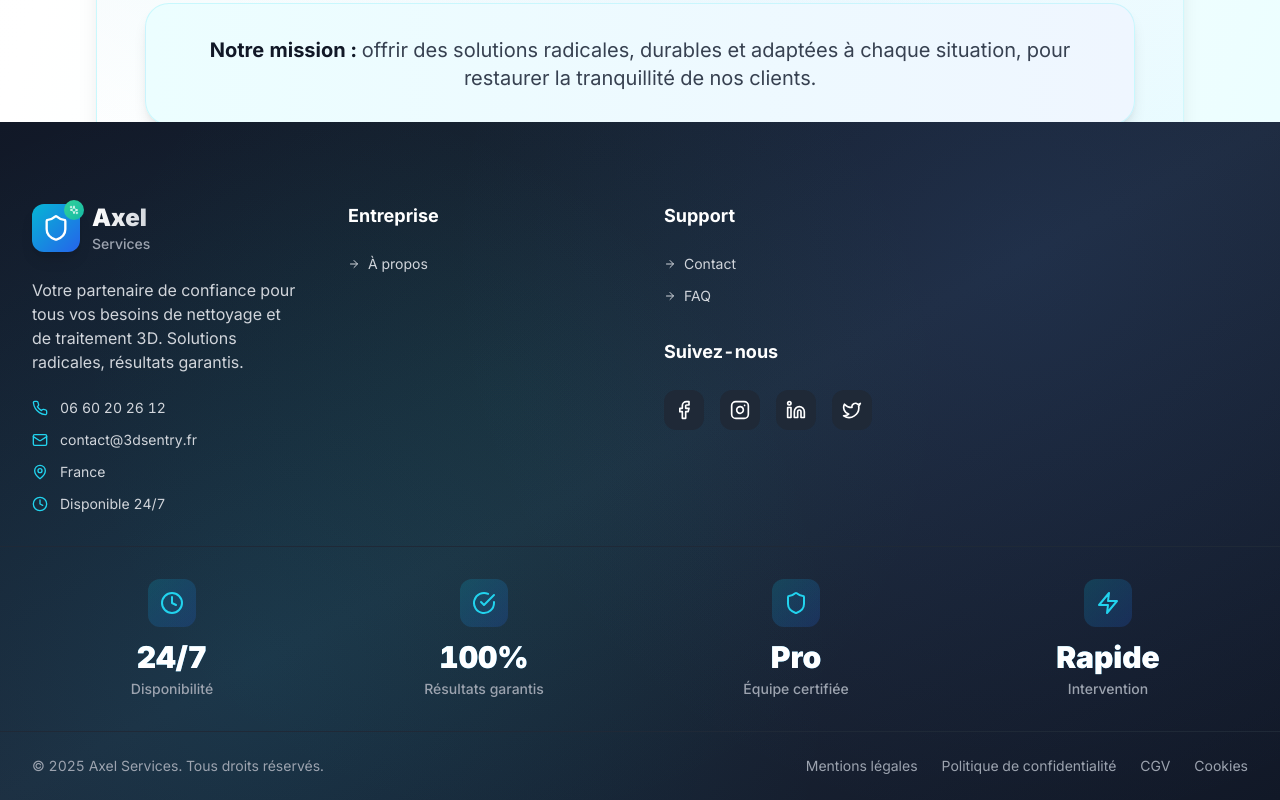
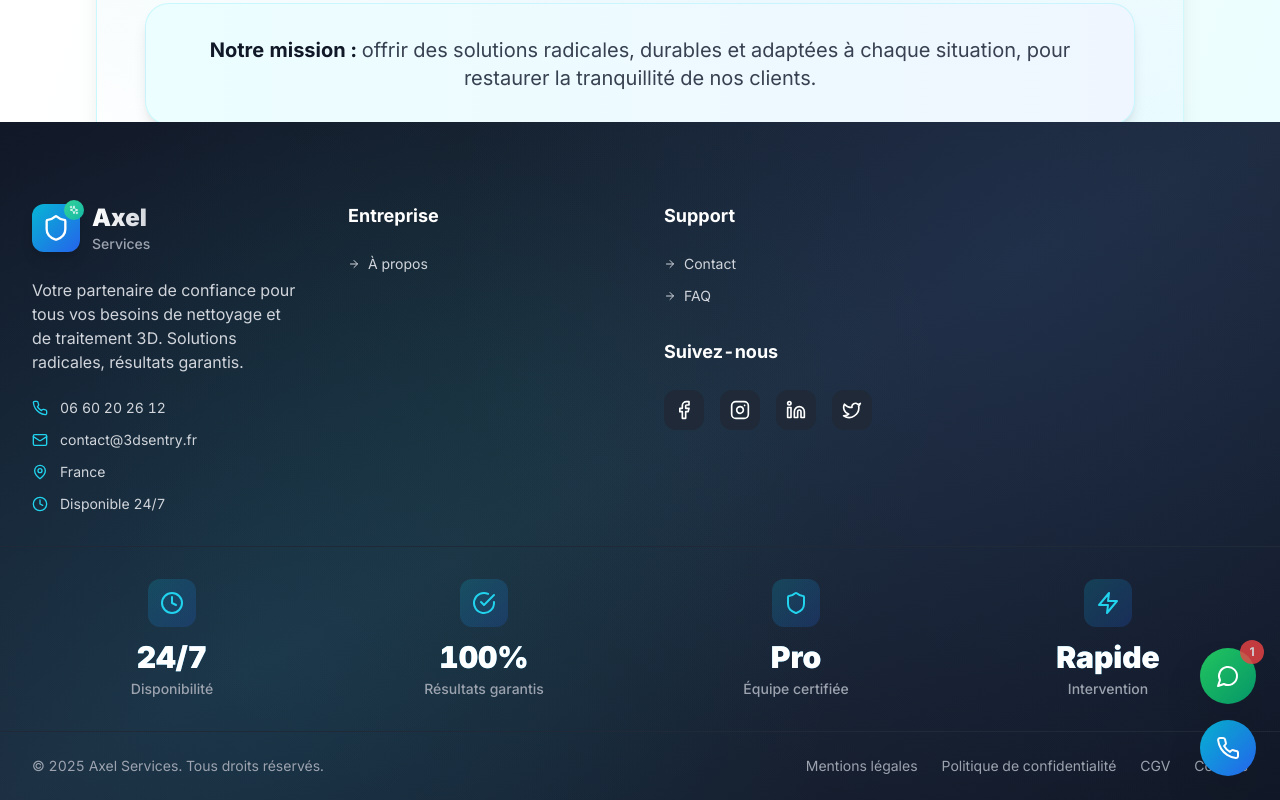
Before and after one commit to annis94/Axel-Service, a React (Vite) app: page /#/ in a window 1280 px wide. Shown: the part 3954-4754 px from the top of the page. Built offline with nearby package versions, Linux system fonts and the light colour scheme.

Commit message:
Fix: Boutons flottants toujours visibles - version simplifiée

```diff
--- a/src/components/FloatingCTA.tsx
+++ b/src/components/FloatingCTA.tsx
@@ -1,27 +1,16 @@
 import React, { useState, useEffect } from 'react';
 import { motion, AnimatePresence } from 'framer-motion';
-import { Phone, MessageCircle, X, ArrowUp } from 'lucide-react';
+import { Phone, MessageCircle, ArrowUp } from 'lucide-react';
 import { smoothScrollTo } from '@/utils/mobileOptimization';
 
 const FloatingCTA = () => {
-  const [isVisible, setIsVisible] = useState(false);
   const [showScrollTop, setShowScrollTop] = useState(false);
 
   useEffect(() => {
     const handleScroll = () => {
       const scrollY = window.scrollY;
-
-      // Afficher les boutons après 100px de scroll (très tôt)
-      const shouldBeVisible = scrollY > 100;
-      setIsVisible(shouldBeVisible);
       setShowScrollTop(scrollY > 500);
-
-      // Debug
-      console.log('Scroll Y:', scrollY, 'Visible:', shouldBeVisible);
     };
-
-    // Vérifier la position initiale
-    handleScroll();
 
     window.addEventListener('scroll', handleScroll);
     return () => window.removeEventListener('scroll', handleScroll);
@@ -32,7 +21,7 @@ const FloatingCTA = () => {
   };
 
   const handleCall = () => {
-    window.location.href = 'tel:0700000000';
+    window.location.href = 'tel:0660202612';
   };
 
   const handleWhatsApp = () => {
@@ -40,20 +29,17 @@ const FloatingCTA = () => {
   };
 
   return (
-    <AnimatePresence>
-      {isVisible && (
-        <div className="fixed bottom-6 right-6 z-50 space-y-4" style={{ zIndex: 9999 }}>
+    <div className="fixed bottom-6 right-6 z-[9999] space-y-4">
 
       {/* Bouton WhatsApp */}
       <motion.button
         initial={{ scale: 0, opacity: 0 }}
         animate={{ scale: 1, opacity: 1 }}
-            exit={{ scale: 0, opacity: 0 }}
         transition={{ duration: 0.3, delay: 0.1 }}
         whileHover={{ scale: 1.1, y: -2 }}
         whileTap={{ scale: 0.95 }}
         onClick={handleWhatsApp}
-            className="w-14 h-14 bg-gradient-to-br from-green-500 to-emerald-600 text-white rounded-full shadow-2xl hover:shadow-3xl transition-all duration-300 flex items-center justify-center group"
+        className="w-14 h-14 bg-gradient-to-br from-green-500 to-emerald-600 text-white rounded-full shadow-2xl hover:shadow-3xl transition-all duration-300 flex items-center justify-center group relative"
       >
         <MessageCircle className="w-6 h-6 group-hover:scale-110 transition-transform duration-300" />
         <div className="absolute -top-2 -right-2 w-6 h-6 bg-red-500 rounded-full flex items-center justify-center text-xs font-bold animate-pulse">
@@ -65,7 +51,6 @@ const FloatingCTA = () => {
       <motion.button
         initial={{ scale: 0, opacity: 0 }}
         animate={{ scale: 1, opacity: 1 }}
-            exit={{ scale: 0, opacity: 0 }}
         transition={{ duration: 0.3, delay: 0.2 }}
         whileHover={{ scale: 1.1, y: -2 }}
         whileTap={{ scale: 0.95 }}
@@ -93,8 +78,6 @@ const FloatingCTA = () => {
         )}
       </AnimatePresence>
     </div>
-      )}
-    </AnimatePresence>
   );
 };
 
```
Also changed, not shown: 1 other file (tests, documents, lock files or other folders). Lines whose indentation alone changed are shown as unchanged.
